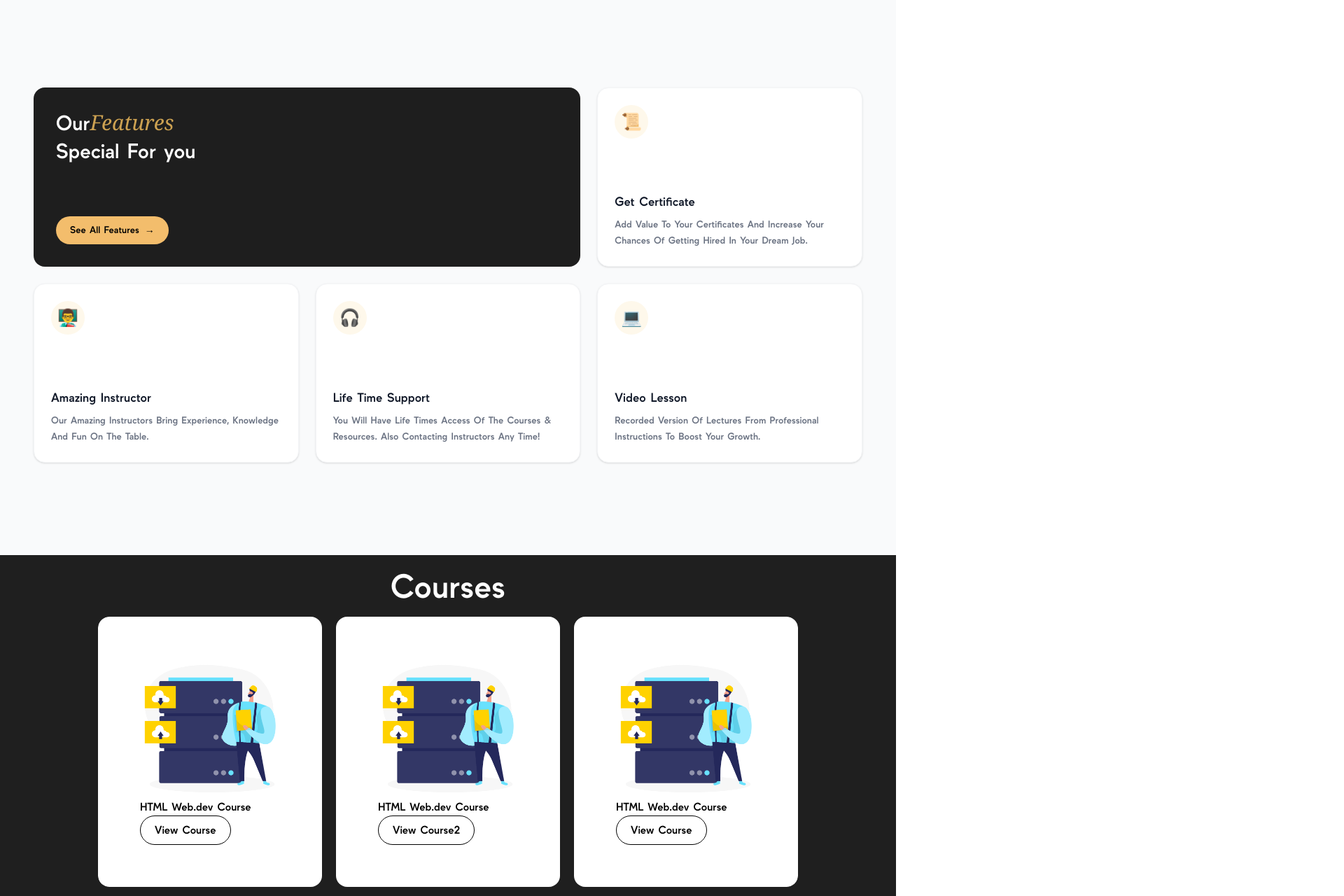
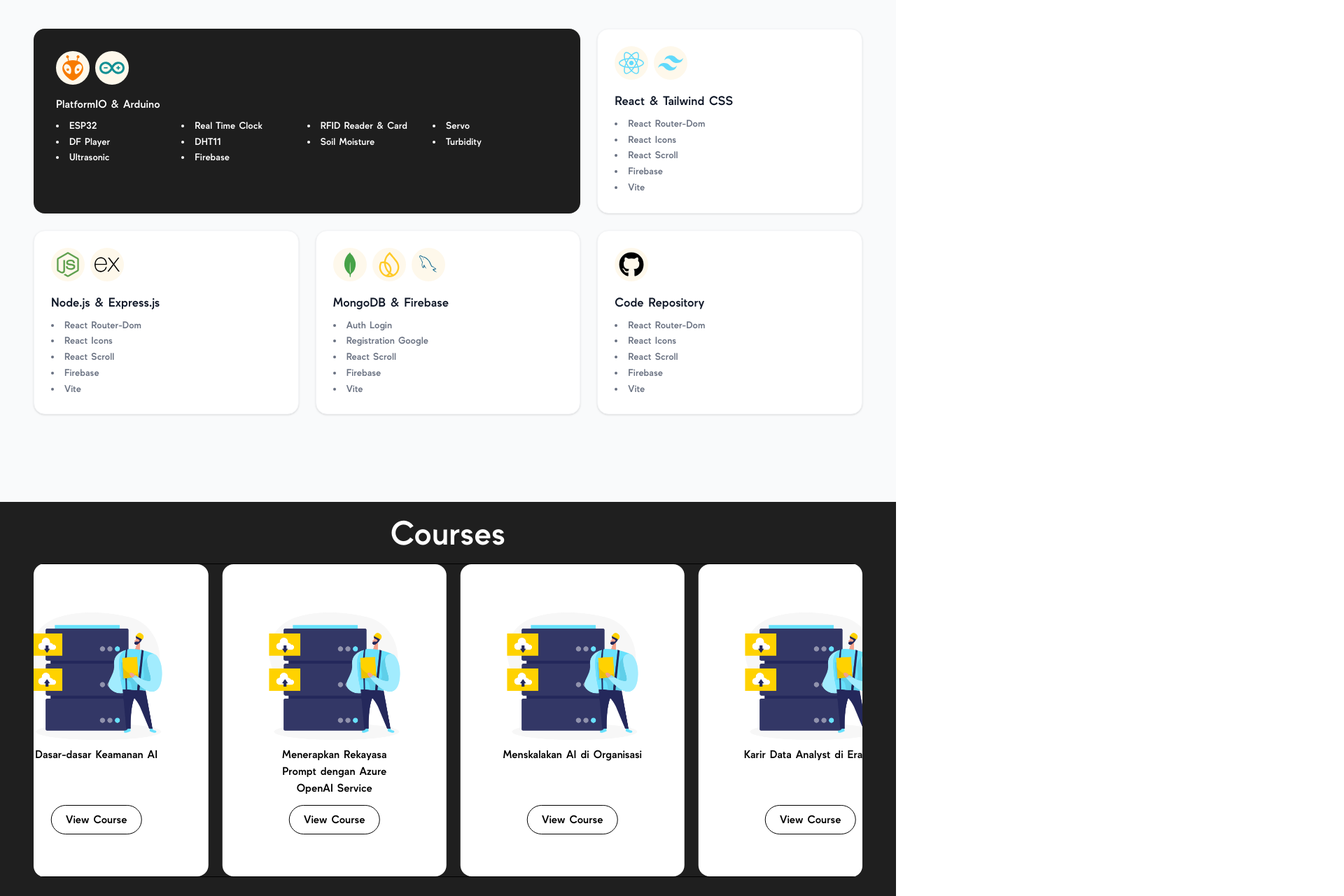
Before and after one commit to AnshoriAbdulloh/portofolio, a React (Vite) app: page / in a window 1280 px wide. Shown: the part 1180-2460 px from the top of the page at 70% size, 1920 px wide, since content can reach past the window. Built offline with nearby package versions, Linux system fonts and the light colour scheme.

Commit message:
Add Skill

```diff
--- a/package.json
+++ b/package.json
@@ -11,6 +11,7 @@
   },
   "dependencies": {
     "@tailwindcss/vite": "^4.3.1",
+    "embla-carousel-react": "^8.6.0",
     "lucide-react": "^1.3.0",
     "react": "^19.2.6",
     "react-dom": "^19.2.6",
--- a/src/components/layout/Header.tsx
+++ b/src/components/layout/Header.tsx
@@ -3,7 +3,7 @@ export default function Header() {
     <header className='sticky top-0 z-40 bg-(--primary) w-full transition-all duration-300 '>
       <div className='container lg:px-12 px-5 mx-auto py-3 flex items-center justify-between'>
         <a href='#' className='flex items-center gap-2.5 '>
-          <span className='text-lg tracking-tight'>bla bla bla</span>
+          <span className='text-lg tracking-tight'>Anshori Abdulloh</span>
         </a>
         <nav className='hidden lg:flex items-center gap-8 font-medium text-brandDark/80'>
           <a
@@ -45,7 +45,7 @@ export default function Header() {
           </button>
         </div> */}
 
-        <div>A</div>
+        <div>Get My CV</div>
 
         {/* <!-- Mobile Menu Button --> */}
         {/* <button
--- a/src/components/sections/Courses.tsx
+++ b/src/components/sections/Courses.tsx
@@ -1,33 +1,42 @@
 import Img from "../../assets/picture/dataMaintenance.png";
+
+const courses = [
+  { nameCourse: "AI Beginner", img: Img },
+  { nameCourse: "Dasar-dasar Keamanan AI", img: Img },
+  {
+    nameCourse: "Menerapkan Rekayasa Prompt dengan Azure OpenAI Service",
+    img: Img,
+  },
+  { nameCourse: "Menskalakan AI di Organisasi", img: Img },
+  { nameCourse: "Karir Data Analyst di Era AI", img: Img },
+];
 
 export default function Courses() {
   return (
     <section className={`bg-[#1f1f1f] w-full pb-15 flex flex-col items-center`}>
       <span className={`text-white py-5 text-5xl`}>Courses</span>
-      <div className={`container lg:px-12 px-5 flex justify-center`}>
-        <div
-          className={`flex sm:justify-center overflow-x-auto gap-5 snap-x snap-mandatory scroll-smooth no-scrollbar *:snap-center *:shrink-0 rounded-2xl w-fit`}
-        >
-          <div className={`bg-white rounded-2xl p-15`}>
-            <img src={Img} alt='' className={`max-h-50`} />
-            <p>HTML Web.dev Course</p>
-            <button className={`border px-5 py-2 rounded-full`}>
-              View Course
-            </button>
-          </div>
-          <div className={`bg-white rounded-2xl p-15 `}>
-            <img src={Img} alt='' className={`max-h-50`} />
-            <p>HTML Web.dev Course</p>
-            <button className={`border px-5 py-2 rounded-full`}>
-              View Course2
-            </button>
-          </div>
-          <div className={`bg-white rounded-2xl p-15`}>
-            <img src={Img} alt='' className={`max-h-50`} />
-            <p>HTML Web.dev Course</p>
-            <button className={`border px-5 py-2 rounded-full`}>
-              View Course
-            </button>
+      <div className={`container lg:px-12 px-5`}>
+        <div className={` overflow-hidden rounded-2xl`}>
+          {" "}
+          <div
+            className={`flex sm:justify-start overflow-hidden border gap-5 scroll-smooth no-scrollbar *:shrink-0 rounded-2xl marquee`}
+          >
+            {[...courses, ...courses].map((course, index) => {
+              return (
+                <div
+                  key={index}
+                  className={`bg-white rounded-2xl p-15 max-w-80 flex flex-col items-center`}
+                >
+                  <img src={course.img} alt='' className={`max-h-50`} />
+                  <p className={`pb-3 text-center`}>{course.nameCourse}</p>
+                  <button
+                    className={`border px-5 py-2 rounded-full mt-auto cursor-pointer`}
+                  >
+                    View Course
+                  </button>
+                </div>
+              );
+            })}
           </div>
         </div>
       </div>
--- a/src/components/sections/Hero.tsx
+++ b/src/components/sections/Hero.tsx
@@ -1,4 +1,4 @@
-import HeroImage from "../../assets/picture/dataMaintenance.png";
+import HeroImage from "../../assets/picture/mecrop.jpg";
 
 export default function Hero() {
   return (
@@ -14,9 +14,9 @@ export default function Hero() {
           </h1>
 
           {/* <!-- Graphic for Mobile (Displays above description only on small screens) --> */}
-          <div className='lg:hidden w-full max-w-sm mx-auto my-8 relative float-element'>
+          <div className='lg:hidden w-full max-w-sm mx-auto my-8 relative float-element '>
             {/* <!-- Dynamic Hero Illustration embedded for absolute visual fidelity --> */}
-            <img src={HeroImage} alt='hero' />{" "}
+            <img src={HeroImage} alt='hero' className={`rounded-3xl`} />{" "}
           </div>
 
           <p className='text-[16px] md:text-xl leading-relaxed max-w-xl'>
@@ -42,9 +42,16 @@ export default function Hero() {
         </div>
 
         {/* <!-- Right Graphic Column (Desktop) --> */}
-        <div className='hidden lg:block lg:col-span-6 relative float-element'>
+        <div className=' hidden lg:block lg:col-span-6 float-element '>
           {/* <!-- Dynamic Hero Illustration embedded for absolute visual fidelity --> */}
-          <img src={HeroImage} alt='hero' className={`p-10 `} />
+          <div className={`relative w-fit mx-auto rounded-3xl `}>
+            <img
+              src={HeroImage}
+              alt='hero'
+              className={` max-h-125 rounded-3xl `}
+            />
+            <div className='absolute inset-0 bg-linear-to-t from-black via-black/40 to-transparent rounded-3xl'></div>
+          </div>
         </div>
       </div>
     </section>
--- a/src/components/sections/Skill.tsx
+++ b/src/components/sections/Skill.tsx
@@ -1,3 +1,14 @@
+import { FaGithub, FaNodeJs, FaReact } from "react-icons/fa";
+import { GrMysql } from "react-icons/gr";
+import {
+  SiArduino,
+  SiExpress,
+  SiFirebase,
+  SiMongodb,
+  SiPlatformio,
+  SiTailwindcss,
+} from "react-icons/si";
+
 export default function Skill() {
   return (
     <section className='bg-gray-50 min-h-screen py-8 flex items-center justify-center w-full'>
@@ -5,79 +16,146 @@ export default function Skill() {
         className='grid md:grid-cols-2 lg:grid-cols-3 gap-6  container lg:px-12 px-5
       *:md:min-h-60 *:xl:min-h-64'
       >
-        <div className='bg-[#1e1e1e] text-white p-8 rounded-2xl flex flex-col justify-between md:col-span-2'>
-          <div>
+        <div className='bg-[#1e1e1e] text-white p-8 rounded-2xl flex flex-col  md:col-span-2'>
+          {/* <div>
             <h2 className='text-3xl font-normal'>
               Our
               <span className='text-[#cda252] italic font-serif'>Features</span>
             </h2>
             <p className='text-3xl font-semibold mt-1'>Special For you</p>
+          </div> */}
+          <div className={`flex gap-2`}>
+            <div className='w-12 h-12 bg-[#fef8eb] rounded-full flex items-center justify-center text-4xl mb-4 '>
+              <SiPlatformio color='#f77b00' />
+            </div>
+            <div className='w-12 h-12 bg-[#fef8eb] rounded-full flex items-center justify-center text-4xl mb-4 '>
+              <SiArduino color='#129094' />
+            </div>
           </div>
-          <div className='mt-6'>
+          <div>
+            <h3 className={`mb-2`}>PlatformIO & Arduino</h3>
+            <ul
+              className={`*:text-sm *:leading-relaxed list-disc list-inside grid grid-cols-4`}
+            >
+              <li> ESP32</li>
+              <li> Real Time Clock</li>
+              <li> RFID Reader & Card</li>
+              <li> Servo</li>
+              <li> DF Player</li>
+              <li> DHT11</li>
+              <li> Soil Moisture</li>
+              <li> Turbidity</li>
+              <li> Ultrasonic</li>
+              <li> Firebase</li>
+            </ul>
+          </div>
+
+          {/* <div className='mt-6'>
             <button className='bg-[#f3bd6c] hover:bg-[#dfa753] text-black font-medium py-2.5 px-5 rounded-full text-sm inline-flex items-center gap-2 transition'>
               See All Features
               <span>&rarr;</span>
             </button>
+          </div> */}
+        </div>
+
+        <div className='bg-white p-6 rounded-2xl shadow-sm border border-gray-100 flex flex-col '>
+          <div className={`flex gap-2`}>
+            <div className='w-12 h-12 bg-[#fef8eb] rounded-full flex items-center justify-center text-4xl mb-4 '>
+              <FaReact color='#61DAFB' />
+            </div>
+            <div className='w-12 h-12 bg-[#fef8eb] rounded-full flex items-center justify-center text-4xl mb-4 '>
+              <SiTailwindcss color='#61DAFB' />
+            </div>
+          </div>
+
+          <div className={``}>
+            <h3 className='font-bold text-gray-900 text-lg mb-2 '>
+              React & Tailwind CSS
+            </h3>
+            <ul
+              className={`*:text-sm *:text-gray-500 *:leading-relaxed list-disc list-inside `}
+            >
+              <li> React Router-Dom</li>
+              <li> React Icons</li>
+              <li> React Scroll</li>
+              <li> Firebase</li>
+              <li> Vite</li>
+            </ul>
           </div>
         </div>
 
-        <div className='bg-white p-6 rounded-2xl shadow-sm border border-gray-100 flex flex-col justify-between'>
-          <div className='w-12 h-12 bg-[#fef8eb] rounded-full flex items-center justify-center text-2xl mb-4'>
-            📜{" "}
+        <div className='bg-white p-6 rounded-2xl shadow-sm border border-gray-100 flex flex-col '>
+          <div className={`flex gap-2`}>
+            <div className='w-12 h-12 bg-[#fef8eb] rounded-full flex items-center justify-center text-4xl mb-4 '>
+              <FaNodeJs color='#5FA04E' />
+            </div>
+            <div className='w-12 h-12 bg-[#fef8eb] rounded-full flex items-center justify-center text-4xl mb-4 '>
+              <SiExpress color='#000' />
+            </div>
           </div>
-          <div>
-            <h3 className='font-bold text-gray-900 text-lg mb-2'>
-              Get Certificate
+
+          <div className={``}>
+            <h3 className='font-bold text-gray-900 text-lg mb-2 '>
+              Node.js & Express.js
             </h3>
-            <p className='text-sm text-gray-500 leading-relaxed'>
-              Add Value To Your Certificates And Increase Your Chances Of
-              Getting Hired In Your Dream Job.
-            </p>
+            <ul
+              className={`*:text-sm *:text-gray-500 *:leading-relaxed list-disc list-inside `}
+            >
+              <li> React Router-Dom</li>
+              <li> React Icons</li>
+              <li> React Scroll</li>
+              <li> Firebase</li>
+              <li> Vite</li>
+            </ul>
           </div>
         </div>
 
-        <div className='bg-white p-6 rounded-2xl shadow-sm border border-gray-100 flex flex-col justify-between'>
-          <div className='w-12 h-12 bg-[#fef8eb] rounded-full flex items-center justify-center text-2xl mb-4'>
-            👨‍🏫
+        <div className='bg-white p-6 rounded-2xl shadow-sm border border-gray-100 flex flex-col '>
+          <div className={`flex gap-2`}>
+            <div className='w-12 h-12 bg-[#fef8eb] rounded-full flex items-center justify-center text-4xl mb-4 '>
+              <SiMongodb color='#47A248' />
+            </div>
+            <div className='w-12 h-12 bg-[#fef8eb] rounded-full flex items-center justify-center text-4xl mb-4 '>
+              <SiFirebase color='#FFCA28' />
+            </div>
+            <div className='w-12 h-12 bg-[#fef8eb] rounded-full flex items-center justify-center text-4xl mb-4 '>
+              <GrMysql color='#005d88' size={25} className={``} />
+            </div>
           </div>
-          <div>
-            <h3 className='font-bold text-gray-900 text-lg mb-2'>
-              Amazing Instructor
+
+          <div className={``}>
+            <h3 className='font-bold text-gray-900 text-lg mb-2 '>
+              MongoDB & Firebase
             </h3>
-            <p className='text-sm text-gray-500 leading-relaxed'>
-              Our Amazing Instructors Bring Experience, Knowledge And Fun On The
-              Table.
-            </p>
+            <ul
+              className={`*:text-sm *:text-gray-500 *:leading-relaxed list-disc list-inside `}
+            >
+              <li> Auth Login</li>
+              <li> Registration Google</li>
+              <li> React Scroll</li>
+              <li> Firebase</li>
+              <li> Vite</li>
+            </ul>
           </div>
         </div>
 
-        <div className='bg-white p-6 rounded-2xl shadow-sm border border-gray-100 flex flex-col justify-between'>
-          <div className='w-12 h-12 bg-[#fef8eb] rounded-full flex items-center justify-center text-2xl mb-4'>
-            🎧
+        <div className='bg-white p-6 rounded-2xl shadow-sm border border-gray-100 flex flex-col '>
+          <div className='w-12 h-12 bg-[#fef8eb] rounded-full flex items-center justify-center text-4xl mb-4 '>
+            <FaGithub color='#000' />
           </div>
-          <div>
-            <h3 className='font-bold text-gray-900 text-lg mb-2'>
-              Life Time Support
+          <div className={``}>
+            <h3 className='font-bold text-gray-900 text-lg mb-2 '>
+              Code Repository
             </h3>
-            <p className='text-sm text-gray-500 leading-relaxed'>
-              You Will Have Life Times Access Of The Courses & Resources. Also
-              Contacting Instructors Any Time!
-            </p>
-          </div>
-        </div>
-
-        <div className='bg-white p-6 rounded-2xl shadow-sm border border-gray-100 flex flex-col justify-between'>
-          <div className='w-12 h-12 bg-[#fef8eb] rounded-full flex items-center justify-center text-2xl mb-4'>
-            💻
-          </div>
-          <div>
-            <h3 className='font-bold text-gray-900 text-lg mb-2'>
-              Video Lesson
-            </h3>
-            <p className='text-sm text-gray-500 leading-relaxed'>
-              Recorded Version Of Lectures From Professional Instructions To
-              Boost Your Growth.
-            </p>
+            <ul
+              className={`*:text-sm *:text-gray-500 *:leading-relaxed list-disc list-inside `}
+            >
+              <li> React Router-Dom</li>
+              <li> React Icons</li>
+              <li> React Scroll</li>
+              <li> Firebase</li>
+              <li> Vite</li>
+            </ul>
           </div>
         </div>
       </div>
--- a/src/components/sections/Tools.tsx
+++ b/src/components/sections/Tools.tsx
@@ -1,13 +1,4 @@
-import {
-  FaReact,
-  FaNodeJs,
-  FaHtml5,
-  FaCss3Alt,
-  FaGitAlt,
-  FaGithub,
-  FaDocker,
-  FaFigma,
-} from "react-icons/fa";
+import { FaReact, FaNodeJs, FaHtml5, FaGithub } from "react-icons/fa";
 
 import {
   SiTailwindcss,
@@ -17,6 +8,7 @@ import {
   SiFirebase,
   SiMongodb,
   SiVite,
+  SiExpress,
 } from "react-icons/si";
 
 const tools = [
@@ -27,18 +19,17 @@ const tools = [
   { name: "TypeScript", icon: SiTypescript, color: "#3178C6" },
   { name: "Firebase", icon: SiFirebase, color: "#FFCA28" },
   { name: "MongoDB", icon: SiMongodb, color: "#47A248" },
-  { name: "HTML", icon: FaHtml5, color: "#FFFFFF" },
-  { name: "PlatformIO", icon: SiPlatformio, color: "#F05032" },
-  { name: "GitHub", icon: FaGithub, color: "#FFFFFF" },
-  { name: "Docker", icon: FaDocker, color: "#2496ED" },
-  { name: "Figma", icon: FaFigma, color: "#F24E1E" },
+  { name: "HTML", icon: FaHtml5, color: "#dd4b25" },
+  { name: "PlatformIO", icon: SiPlatformio, color: "#f77b00" },
+  { name: "GitHub", icon: FaGithub, color: "#000000" },
   { name: "Vite", icon: SiVite, color: "#646CFF" },
+  { name: "Express.js", icon: SiExpress, color: "#000000" },
 ];
 
 export default function Tools() {
   return (
-    <section className={`bg-(--secondary) w-full py-10`}>
-      <h2 className='text-4xl text-center text-white font-bold mb-10'>
+    <section className={`bg-(--secondary) w-full py-10  overflow-hidden`}>
+      <h2 className='text-4xl text-center text-black font-bold mb-10'>
         Tools I Use
       </h2>
       <div className='marquee'>
@@ -49,7 +40,7 @@ export default function Tools() {
             <div key={index} className='tool'>
               <Icon size={55} style={{ color: tool.color }} />
 
-              <p>{tool.name}</p>
+              <p className={`text-black`}>{tool.name}</p>
             </div>
           );
         })}
```
Also changed, not shown: src/assets/picture/mecrop.jpg (added), 1 other file (tests, documents, lock files or other folders).
